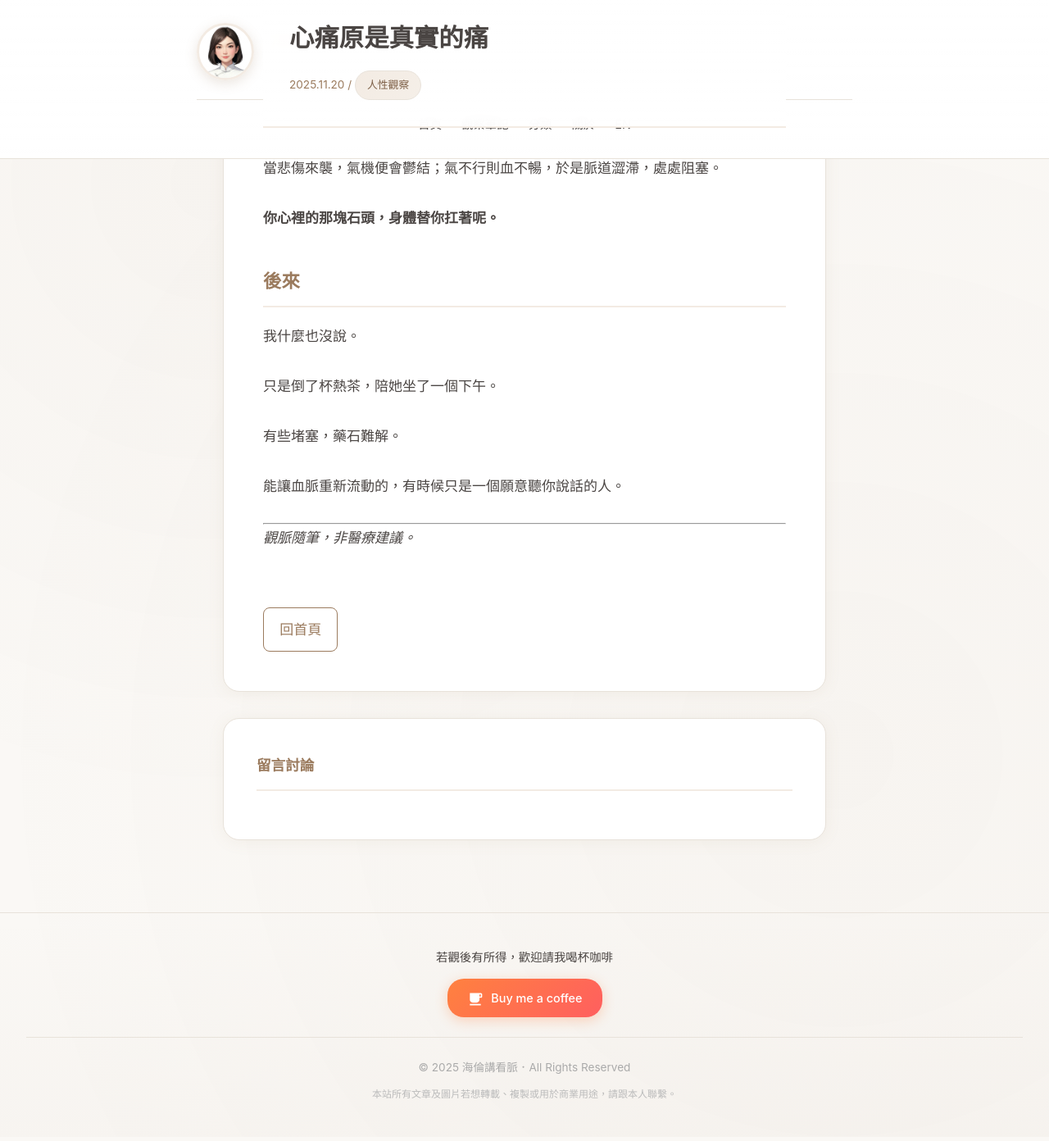
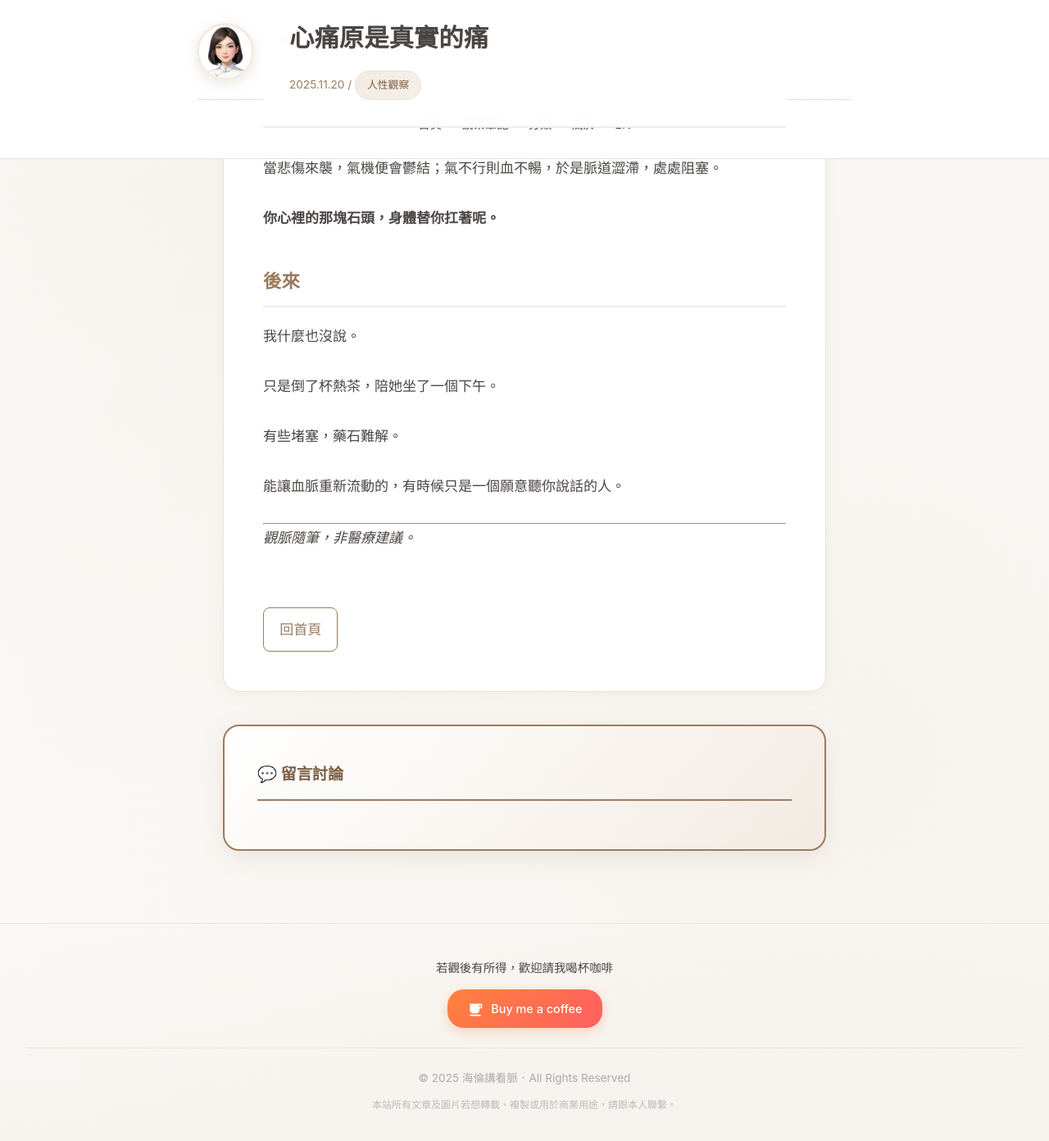
Before and after one commit to hathor-hua/helen, a Jekyll site: the page built from _posts/2025-11-20-heartbreak-physics.md, in a window 1280 px wide and 1400 px high, scrolled down 945 px. Shown: the top 1392 px of the window at 82% size. Built offline with Jekyll 4.4.1, drawn with Linux system fonts in a browser that asks for light colours; comment, search, counter and statistics services are not loaded.

Commit message:
Make comments section more prominent

```diff
--- a/css/style.css
+++ b/css/style.css
@@ -699,20 +699,24 @@ footer .bmc-btn:hover {
 
 /* Comments Section */
 .comments-section {
-    background: var(--card-bg);
+    background: linear-gradient(135deg, var(--card-bg) 0%, var(--accent-light) 100%);
     padding: 2.5rem;
     border-radius: 20px;
-    border: 1px solid var(--border-color);
-    margin-top: 2rem;
-    box-shadow: var(--shadow);
+    border: 2px solid var(--accent-color);
+    margin-top: 2.5rem;
+    box-shadow: var(--shadow-hover);
 }
 
 .comments-section h3 {
-    font-size: 1.1rem;
-    color: var(--accent-color);
+    font-size: 1.2rem;
+    color: var(--accent-dark);
     margin-bottom: 1.2rem;
     padding-bottom: 0.8rem;
-    border-bottom: 2px solid var(--accent-light);
+    border-bottom: 2px solid var(--accent-color);
+}
+
+.comments-section h3::before {
+    content: '💬 ';
 }
 
 .comments-placeholder {
```
